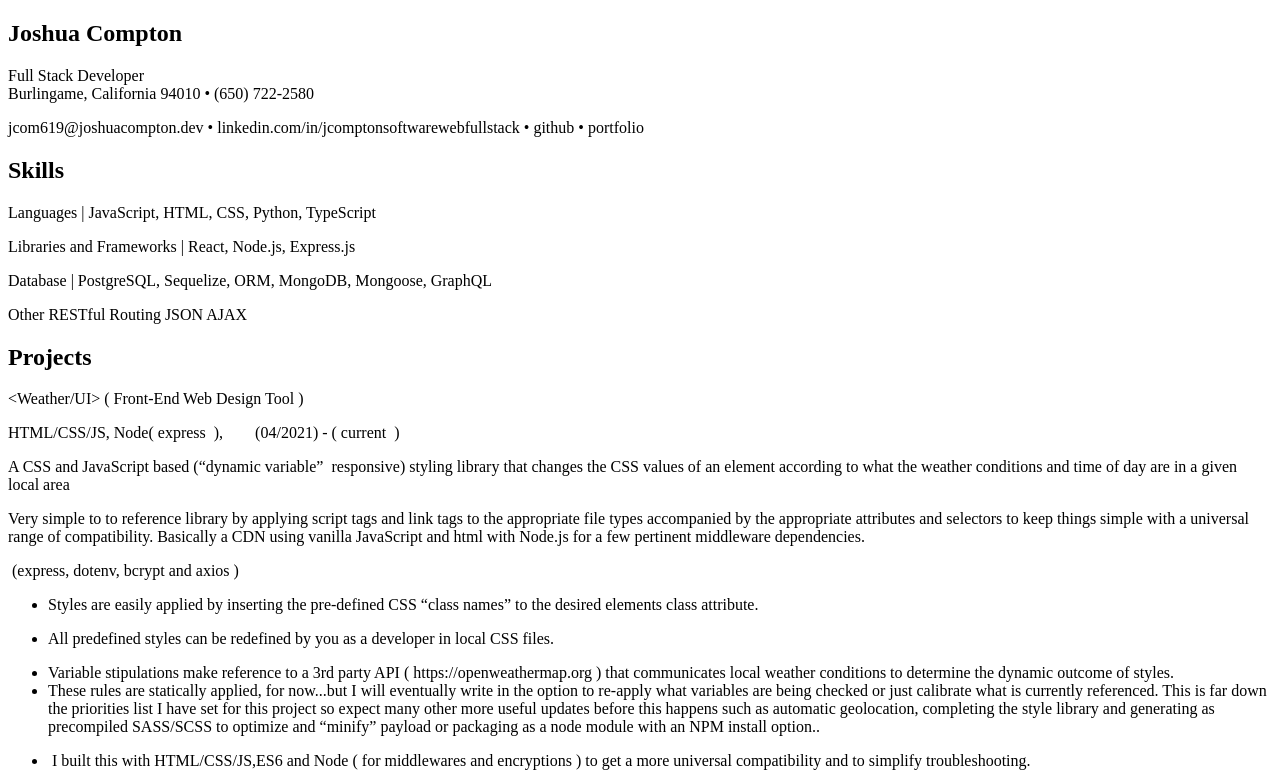
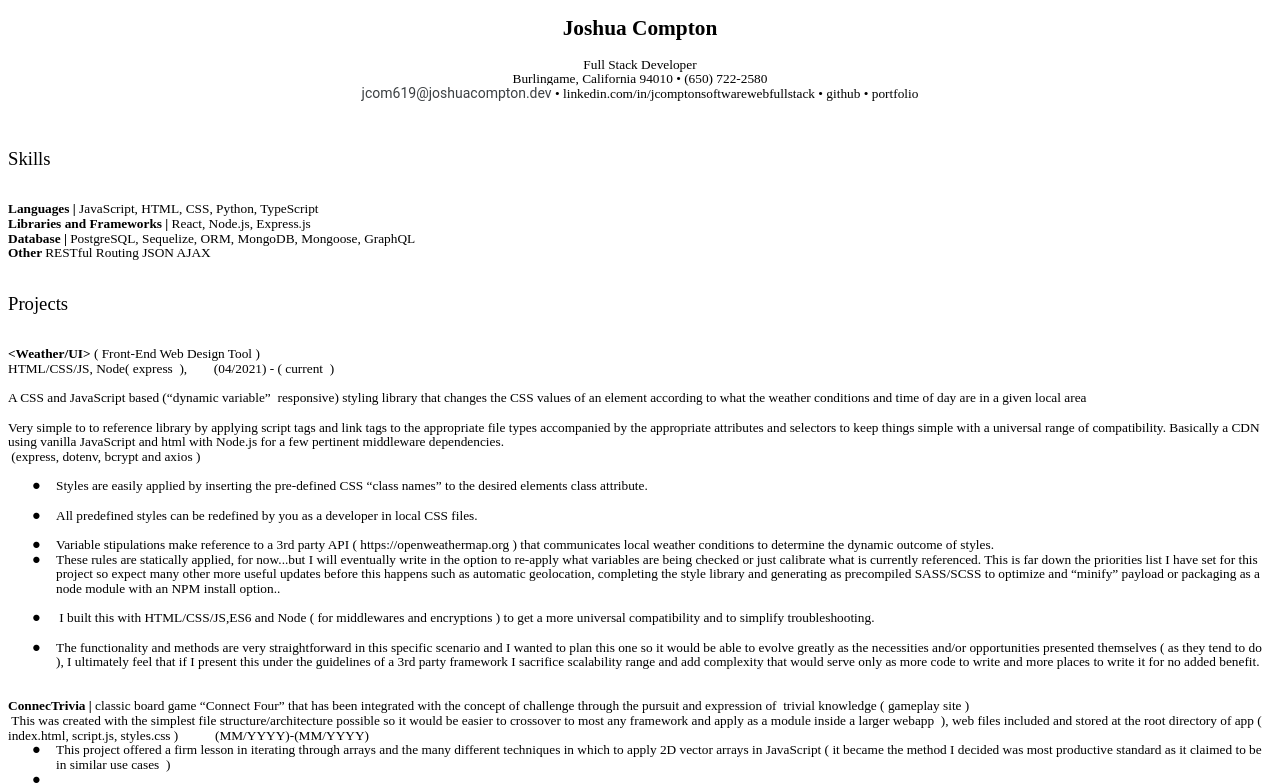
Before and after one commit to jcom619/rez-you-may, a plain HTML site: page index.html in a window 1280 px wide. Shown: the top 783 px of the page. Drawn offline with Linux system fonts and the light colour scheme.

Commit message:
Update index.html

```diff
--- a/index.html
+++ b/index.html
@@ -4,6 +4,7 @@
    <meta charset="UTF-8">
    <meta content="text/html; charset=UTF-8" http-equiv="content-type">
    <meta name="viewport" content="width=device-width, initial-scale=1.0">
+    <link rel="stylesheet" href="style.css" mimetype="text/css"/>
    <title>Document</title>
 </head>
 <body>
```
